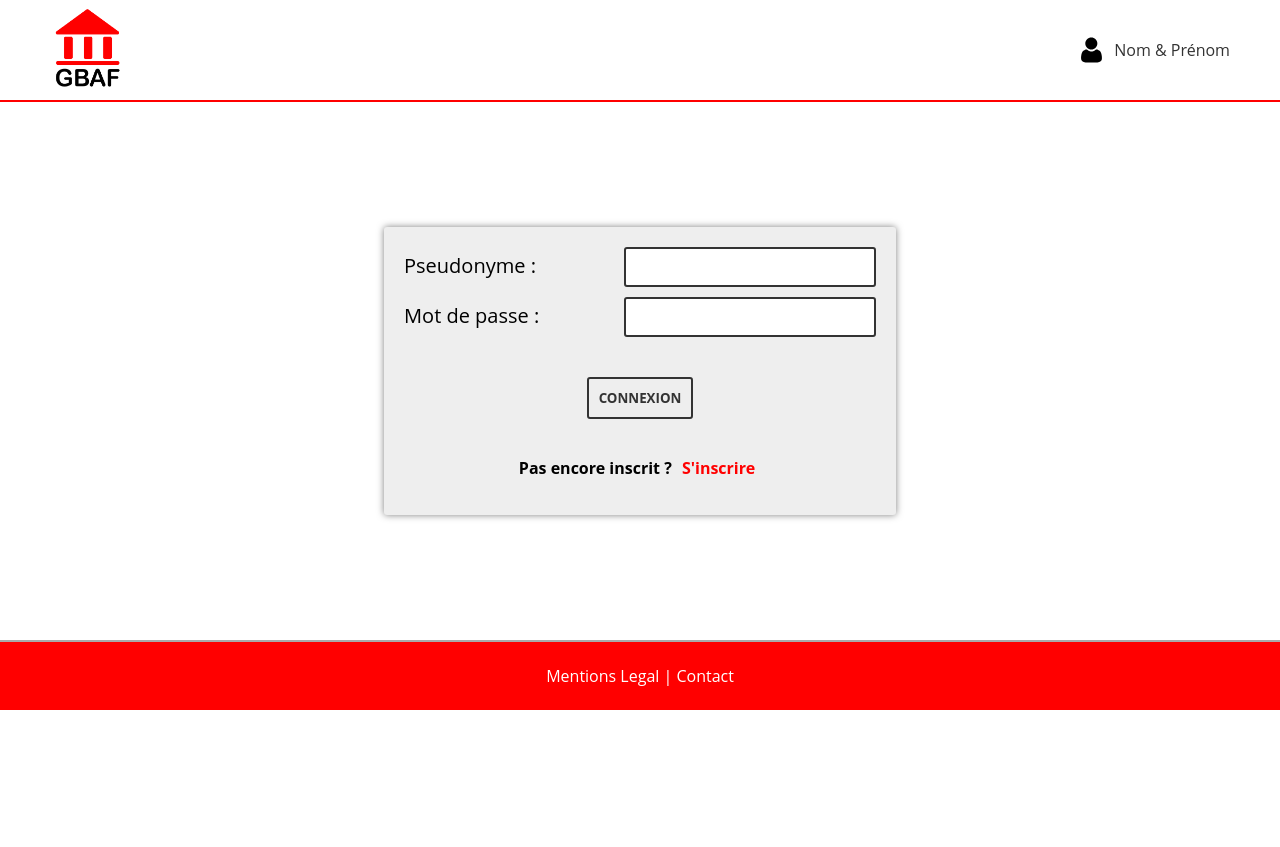
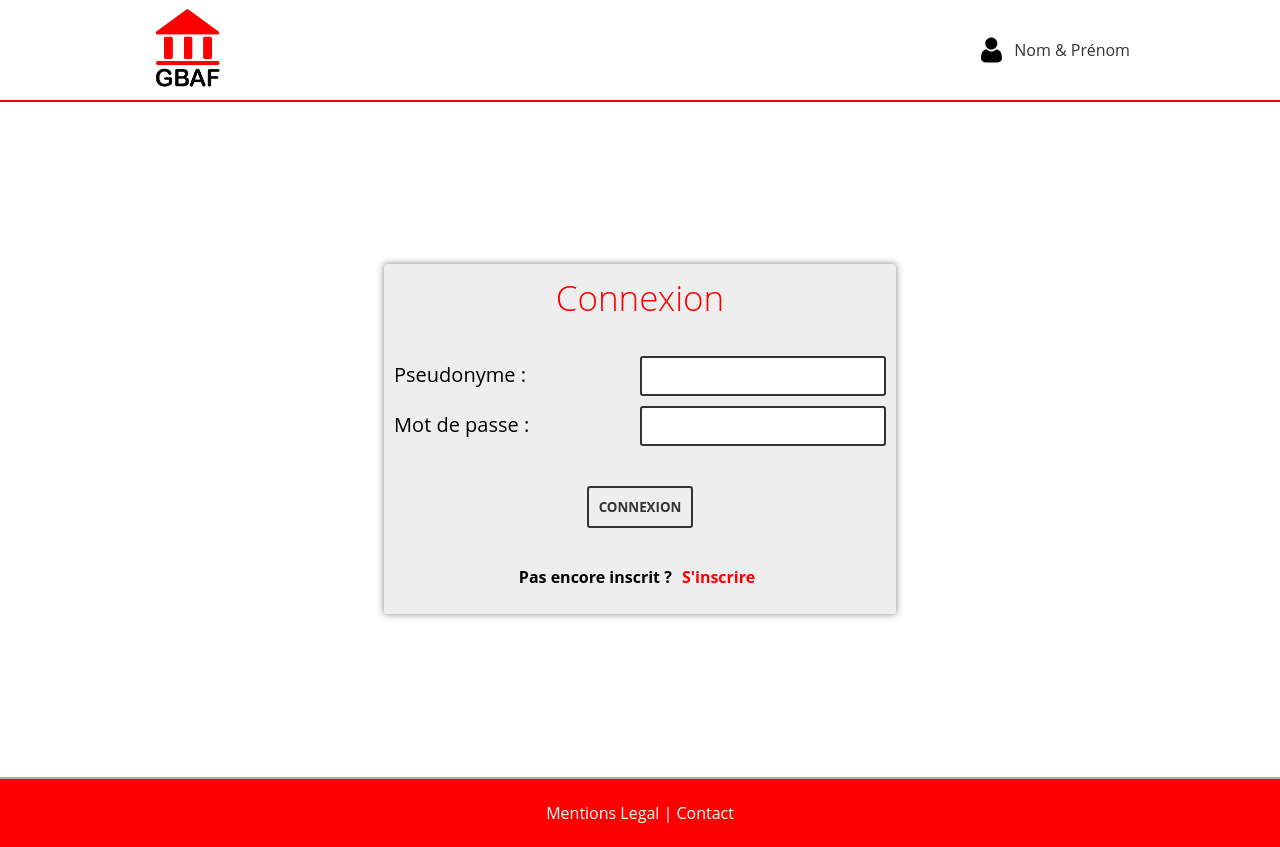
Before and after one commit to OlTarba/GBAF, a PHP site: page /connexion.php in a window 1280 px wide. Before the commit the page ends 710 px from the top, so only its background shows below. Run offline with PHP 8.4, Linux system fonts and the light colour scheme.

Commit message:
Fix Design
Correction du footer

```diff
--- a/connexion.php
+++ b/connexion.php
@@ -7,7 +7,8 @@
 <body>
     <?php include_once 'include/header.php'; ?>
 
-    <div class="card-form form">
+    <div class="card-form form connexion">
+        <h3>Connexion</h3>
         <form action="">
             <div>
                 <label for="pseudo">Pseudonyme : </label>
--- a/css/style.css
+++ b/css/style.css
@@ -30,7 +30,7 @@ header .container-logo a:hover{
 }
 header .logo{
     width: 75px;
-    margin-left: 50px;
+    margin-left: 150px;
 }
 .gbaf-title{
     font-weight: 100;
@@ -52,7 +52,7 @@ header .logo{
     margin-right: 10px;
 }
 .user-info{
-    margin-right:50px;
+    margin-right:150px;
 }
 /* DESCRIPTION */
 .description{
@@ -70,10 +70,15 @@ header .logo{
 .card-form{
     background-color:#EEE;
     box-shadow: 0px 0px 7px rgba(0,0,0,0.5);
-    padding: 20px;
+    padding: 10px;
     width: 40vw;
     border-radius:3px;
-    margin: 125px auto;
+}
+.connexion{
+    margin: 20.3vh auto;
+}
+.inscription{
+    margin:8.9vh auto;
 }
 .card{
     background-color:#EEE;
@@ -202,6 +207,7 @@ header .logo{
     background:#DDD;
     padding:1px 20px;
     border-radius:3px;
+    margin:10px 0;
 }
 .comment-name{
     font-size: 18px;
@@ -223,6 +229,13 @@ header .logo{
     justify-content: space-between;
     margin-bottom:10px;
 }
+.form h3{
+    color:#FF0000;
+    font-weight:200;
+    font-size:35px;
+    text-align:center;
+    margin-top:0;
+}
 .form label{
     margin-top:5px;
     font-size:20px;
@@ -238,6 +251,7 @@ header .logo{
     border-radius:3px;
     transition: 0.3s;
     padding-left:5px;
+    width:50%;
 }
 .form input:focus{
     border-color: rgb(211, 211, 211);
--- a/inscription.php
+++ b/inscription.php
@@ -7,7 +7,8 @@
 <body>
     <?php include_once 'include/header.php'; ?>
 
-    <div class="card-form form">
+    <div class="card-form form inscription">
+        <h3>Inscription</h3>
         <form action="">
             <div>
                 <label for="nom">Nom <span class="required">*</span>  : </label>
```
Also changed, not shown: acteur.php (+6 -1 lines).
